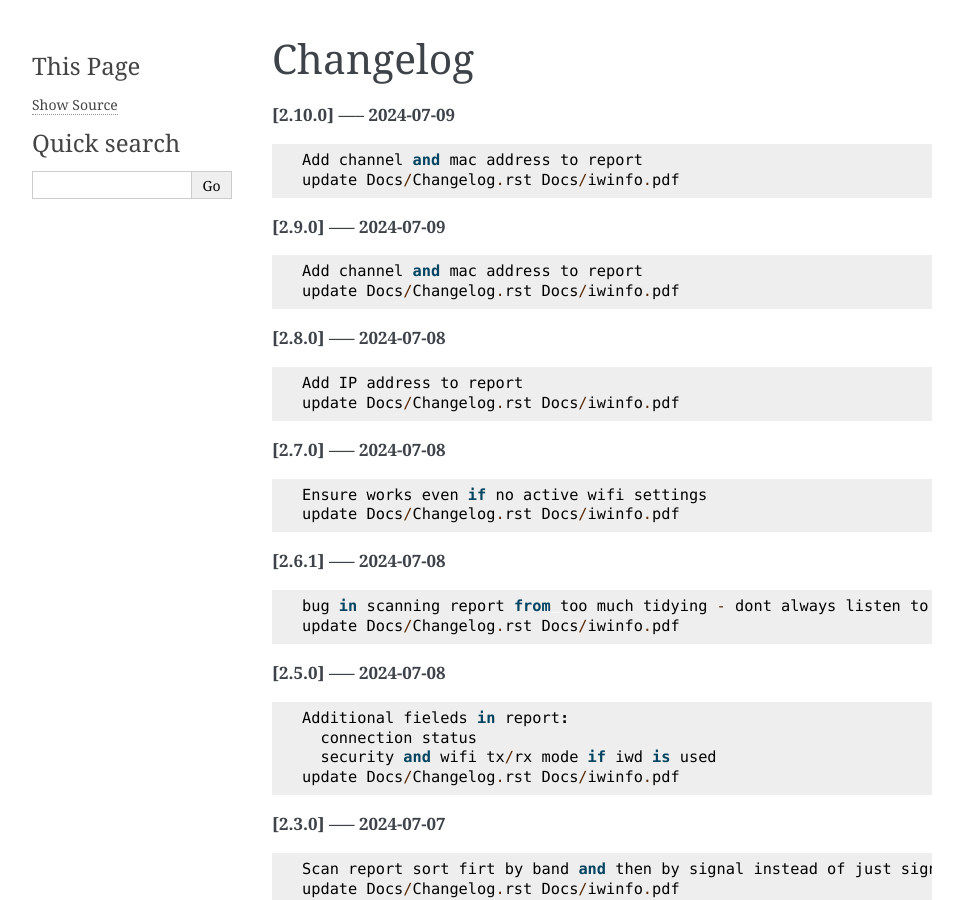
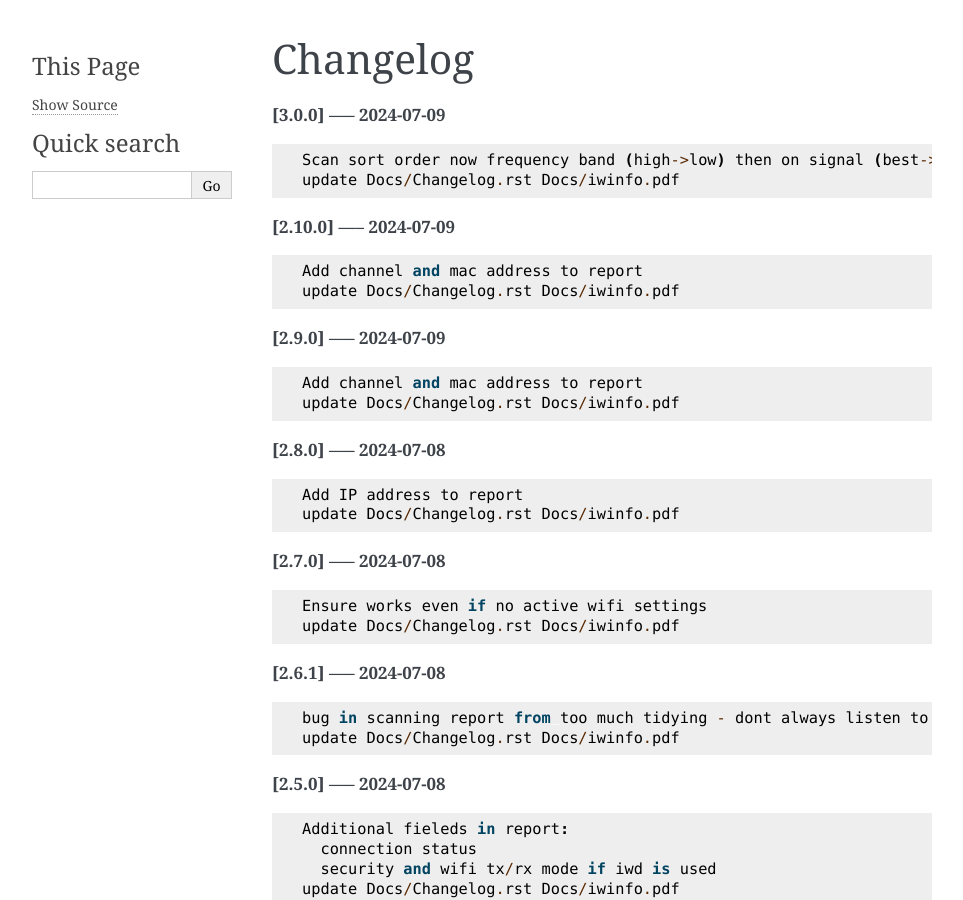
Before and after one commit to gene-git/iwinfo, a Sphinx documentation site: the page built from Docs/Changelog.rst, in a window 1280 px wide and 900 px high. Shown: the whole window, without its empty margins (148-1111 px from the left). Built offline with Sphinx 7.4.7, drawn with Linux system fonts in a browser that asks for light colours; pages that are not in the unit, such as notebooks, are missing from menus.

Commit message:
update Docs/Changelog.rst Docs/iwinfo.pdf

```diff
--- a/Docs/Changelog.rst
+++ b/Docs/Changelog.rst
@@ -1,5 +1,11 @@
 Changelog
 =========
+
+**[3.0.0] ----- 2024-07-09** ::
+
+	    Scan sort order now frequency band (high->low) then on signal (best->worst)
+	    update Docs/Changelog.rst Docs/iwinfo.pdf
+
 
 **[2.10.0] ----- 2024-07-09** ::
 
```
Also changed, not shown: 1 other file.
